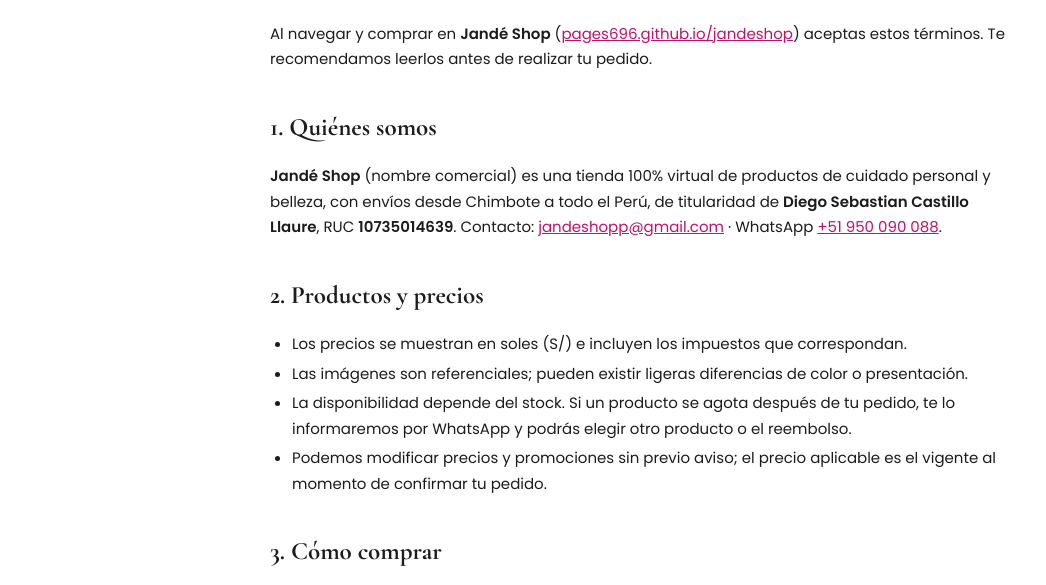
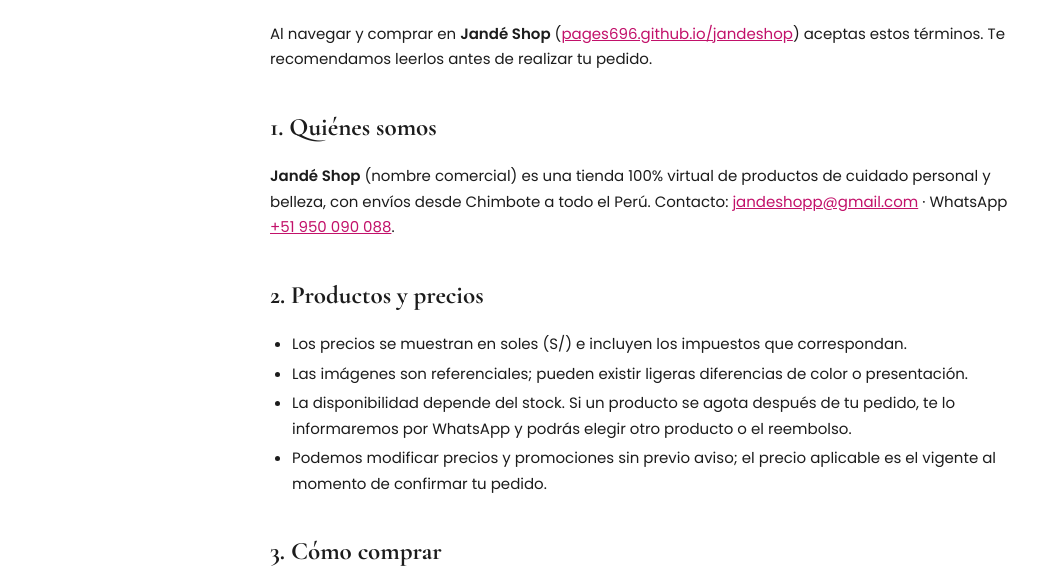
Before and after one commit to pages696/jandeshop, a plain HTML site: page terminos.html in a window 1280 px wide. Shown: the part 194-779 px from the top of the page, without its empty margins (0-1046 px from the left). Drawn offline with nearby package versions, Linux system fonts and the light colour scheme.

Commit message:
Remove RUC and owner details from terms

```diff
--- a/terminos.html
+++ b/terminos.html
@@ -38,7 +38,7 @@
   <p>Al navegar y comprar en <b>Jandé Shop</b> (<a href="https://pages696.github.io/jandeshop/">pages696.github.io/jandeshop</a>) aceptas estos términos. Te recomendamos leerlos antes de realizar tu pedido.</p>
 
   <h2>1. Quiénes somos</h2>
-  <p><b>Jandé Shop</b> (nombre comercial) es una tienda 100% virtual de productos de cuidado personal y belleza, con envíos desde Chimbote a todo el Perú, de titularidad de <b>Diego Sebastian Castillo Llaure</b>, RUC <b>10735014639</b>. Contacto: <a href="mailto:jandeshopp@gmail.com">jandeshopp@gmail.com</a> · WhatsApp <a href="https://wa.me/51950090088">+51 950 090 088</a>.</p>
+  <p><b>Jandé Shop</b> (nombre comercial) es una tienda 100% virtual de productos de cuidado personal y belleza, con envíos desde Chimbote a todo el Perú. Contacto: <a href="mailto:jandeshopp@gmail.com">jandeshopp@gmail.com</a> · WhatsApp <a href="https://wa.me/51950090088">+51 950 090 088</a>.</p>
 
   <h2>2. Productos y precios</h2>
   <ul>
```
